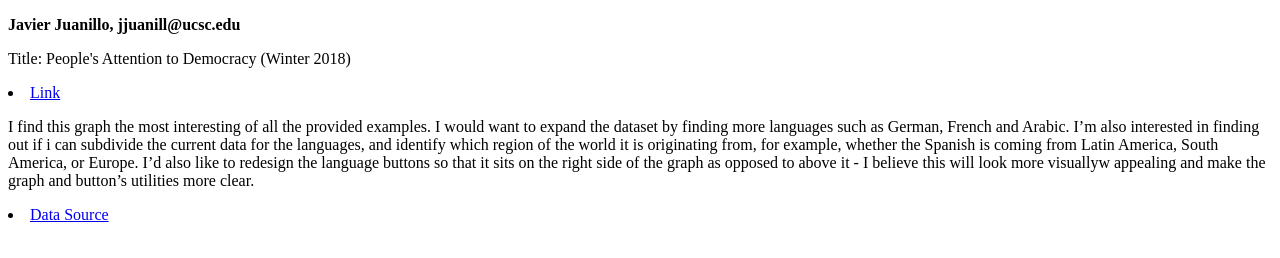
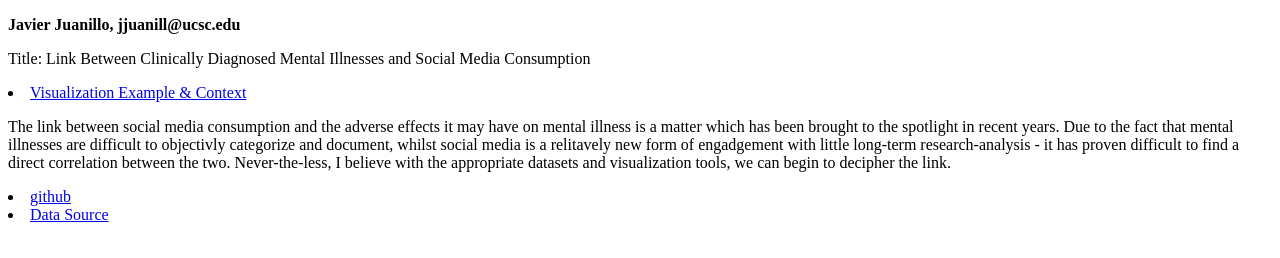
Before and after one commit to JavierJuanillo13/JavierJuanillo13.github.io, a plain HTML site: page index.html in a window 1280 px wide. Drawn offline with Linux system fonts and the light colour scheme.

Commit message:
2nd commi

```diff
--- a/index.html
+++ b/index.html
@@ -6,12 +6,15 @@
   </head>
   <body>
       <p><b> Javier Juanillo, jjuanill@ucsc.edu</b></p>
-      <p> Title: People's Attention to Democracy (Winter 2018) </p>
-        <li> <a href="https://sureshlodha.github.io/CMPS263_Winter2018/CMPS263FinalProjects/AttentionToDemocracy/index.html">Link</a>  </li>
-        <p> I find this graph the most interesting of all the provided examples. I would want to expand the dataset by finding more languages such as German, French and Arabic. I’m also interested in finding out if i can subdivide the current data for the languages, and identify which region of the world it is originating from, for example, whether the Spanish is coming from Latin America, South America, or Europe. I’d also like to redesign the language buttons so that it sits on the right side of the graph as opposed to above it - I believe this will look more visuallyw appealing and make the graph and button’s utilities more clear.
-        <p>
+      <p> Title: Link Between Clinically Diagnosed Mental Illnesses and Social Media Consumption </p>
+        <li> <a href="https://www.thewoodlandsrecovery.com/treatment-programs/healthy-student-program/social-media-adolescent-mental-health/">Visualization Example & Context</a>  </li>
+        <p>   The link between social media consumption and the adverse effects it may have on mental illness is a matter which has been brought to the spotlight in recent years.
+            Due to the fact that mental illnesses are difficult to objectivly categorize and document, whilst social media is a relitavely new form of engadgement with little long-term research-analysis - it
+            has proven difficult to find a direct correlation between the two. Never-the-less, I believe with the appropriate datasets and visualization tools, we can begin to decipher the link.
+        </p>
+        <li> <a href="https://github.com/JavierJuanillo13/JavierJuanillo13.github.io"> github</li>
 
-        <li> <a href="http://storage.googleapis.com/books/ngrams/books/datasetsv2.html">Data Source</a></li>
+        <li> <a href="https://catalog.data.gov/dataset?tags=mental-healthl">Data Source</a></li>
 
   </body>
 </html>
```
